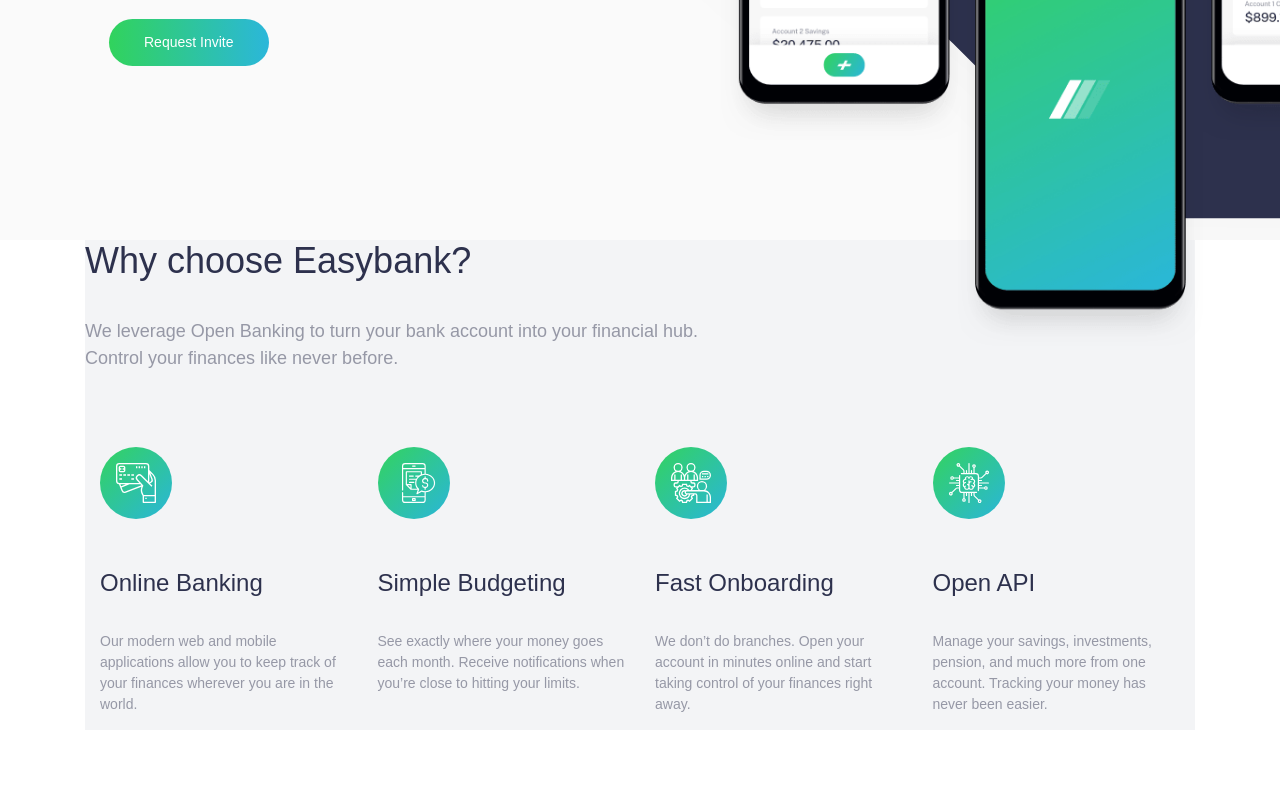
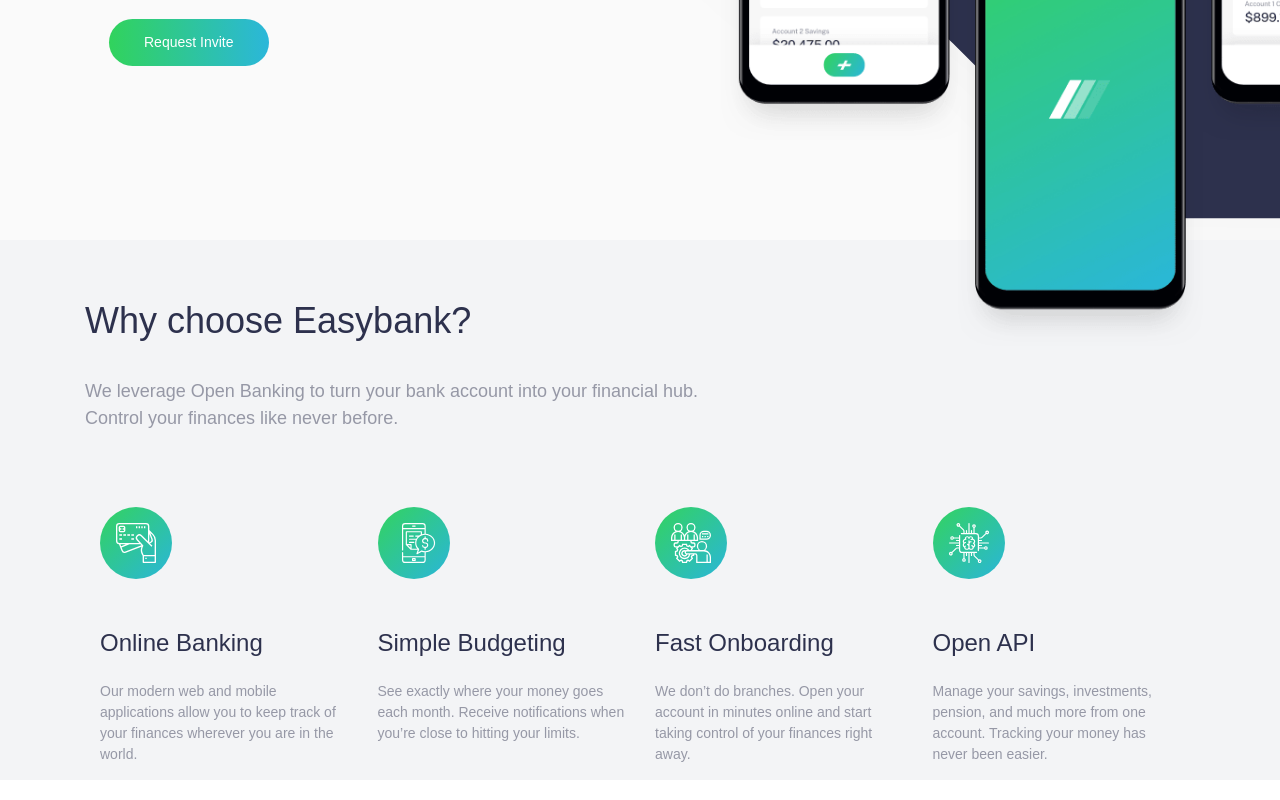
Before and after one commit to GurkiratSidhu/basic-landing-page, a React (Create React App) app: page / in a window 1280 px wide. Shown: the part 496-1296 px from the top of the page. Built offline with nearby package versions, Linux system fonts and the light colour scheme.

Commit message:
feature block

```diff
--- a/src/landingpage.js
+++ b/src/landingpage.js
@@ -55,7 +55,8 @@
 				</div>
 			</section>
 
-			<section className="feature container continer--pall">
+			<section className="feature ">
+				<div className="feature__content container continer--pall">
 					<div className="feature__intro">
 						<h2>Why choose Easybank?</h2>
 						<p>
@@ -71,8 +72,8 @@
 							</div>
 							<div className="feature__title">Online Banking</div>
 							<div className="feature__description">
-							Our modern web and mobile applications allow you to keep track of
-							your finances wherever you are in the world.
+								Our modern web and mobile applications allow you to keep track
+								of your finances wherever you are in the world.
 							</div>
 						</div>
 
@@ -104,8 +105,9 @@
 							</div>
 							<div className="feature__title">Open API</div>
 							<div className="feature__description">
-							Manage your savings, investments, pension, and much more from one
-							account. Tracking your money has never been easier.
+								Manage your savings, investments, pension, and much more from
+								one account. Tracking your money has never been easier.
+							</div>
 						</div>
 					</div>
 				</div>
--- a/src/scss/_feature.scss
+++ b/src/scss/_feature.scss
@@ -1,6 +1,12 @@
 .feature {
 	background-color: $lightGrayishBlue;
+	text-align: center;
+
+	@include breakpoint-up(medium) {
+		text-align: left;
+	}
 	&__intro {
+		padding-top: 3.75rem;
 		margin-bottom: 3.75rem;
 		@include breakpoint-up(large) {
 			width: 60%;
@@ -37,11 +43,11 @@
 		font-weight: 300;
 		line-height: 1.15;
 		color: $darkBlue;
-		margin-bottom: 1.5rem;
+		margin-bottom: 1rem;
 
 		@include breakpoint-up(large) {
 			font-size: 1.5rem;
-			margin-bottom: 2.125rem;
+			margin-bottom: 1.5rem;
 		}
 	}
 
--- a/src/scss/style.css
+++ b/src/scss/style.css
@@ -369,9 +369,17 @@
 
 .feature {
   background-color: #f3f4f6;
+  text-align: center;
+}
+
+@media (min-width: 40em) {
+  .feature {
+    text-align: left;
+  }
 }
 
 .feature__intro {
+  padding-top: 3.75rem;
   margin-bottom: 3.75rem;
 }
 
@@ -426,13 +434,13 @@
   font-weight: 300;
   line-height: 1.15;
   color: #2d314d;
-  margin-bottom: 1.5rem;
+  margin-bottom: 1rem;
 }
 
 @media (min-width: 64em) {
   .feature__title {
     font-size: 1.5rem;
-    margin-bottom: 2.125rem;
+    margin-bottom: 1.5rem;
   }
 }
 
```
Also changed, not shown: 1 other file (tests, documents, lock files or other folders). Lines whose indentation alone changed are shown as unchanged.
